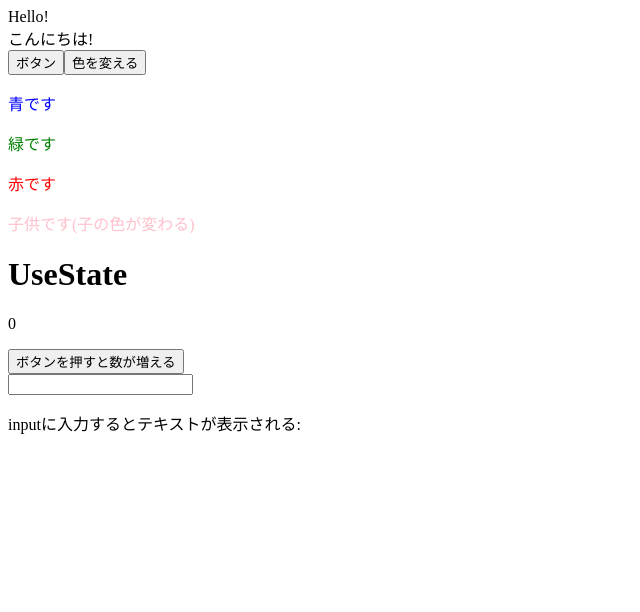
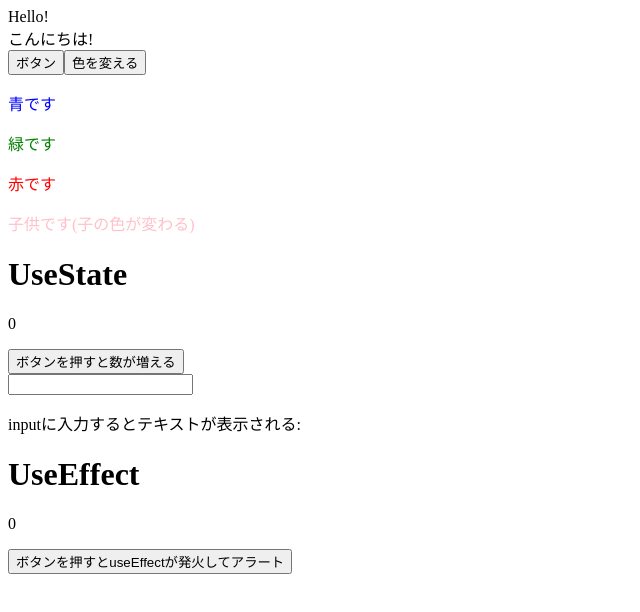
Before and after one commit to TakeshiShiomi/react_study, a React (Create React App) app: page / in a window 1280 px wide. Shown: the top 612 px of the page, without its empty margins (0-640 px from the left). Built offline with nearby package versions, Linux system fonts and the light colour scheme.

Commit message:
useEffect実装

```diff
--- /dev/null
+++ b/src/UseEffectPractice.tsx
@@ -0,0 +1,28 @@
+import React from 'react';
+import { useEffect } from 'react';
+import { useState } from 'react';
+import './App.css';
+
+interface UseEffectPracticeProps {
+}
+
+export const UseEffectPractice: React.FC<UseEffectPracticeProps> = () => {
+  const [num, setNum] = useState(0);
+  const onClickButton = () => {
+    setNum(num + 1);
+  };
+
+  // useEffect(実行したい関数, [依存する値])と書くことで、依存する値が変更されたときに実行される
+  // ある値が変更されたときに何か処理をしたい場合に使う
+  useEffect(() => {
+    alert('numが押されると実装される');
+  }, [num]); // numが変更されるたびに、上記の関数が実行されます
+
+  return (
+    <>
+      <h1>UseEffect</h1>
+      <p>{num}</p>
+      <button onClick={onClickButton}>ボタンを押すとuseEffectが発火してアラート</button>
+    </>
+  );
+};
--- a/src/UseStatePractice.tsx
+++ b/src/UseStatePractice.tsx
@@ -3,7 +3,6 @@ import { useState } from 'react';
 import './App.css';
 
 interface UseStatePracticeProps {
-  name?: string;
 }
 
 export const UseStatePractice: React.FC<UseStatePracticeProps> = () => {
@@ -24,6 +23,10 @@ export const UseStatePractice: React.FC<UseStatePracticeProps> = () => {
     setText(e.target.value);
   };
 
+  // 画面をリロードしているわけでもないのに数値が変わって表示されるのは、
+  // コンポーネントの再レンダリングが行われているため
+  // このコンポーネントが再レンダリングされるたびに(カウントアップする度や文字を入力する度に)、このコンソールログが表示される
+  console.log('レンダリング')
 
   return (
     <>
--- a/src/index.tsx
+++ b/src/index.tsx
@@ -6,6 +6,8 @@ import { PropsPractice } from './PropsPractice';
 import { PropsPractice2 } from './PropsPractice2';
 import { ChildrenPractice } from './ChildrenPractice';
 import { UseStatePractice } from './UseStatePractice';
+import { UseEffectPractice } from './UseEffectPractice';
+
 
 const rootElement = document.getElementById('root');
 if (!rootElement) {
@@ -32,5 +34,6 @@ root.render(
     </ChildrenPractice>
 
     <UseStatePractice />
+    <UseEffectPractice />
   </>
 );
```
Also changed, not shown: 1 other file (tests, documents, lock files or other folders).
